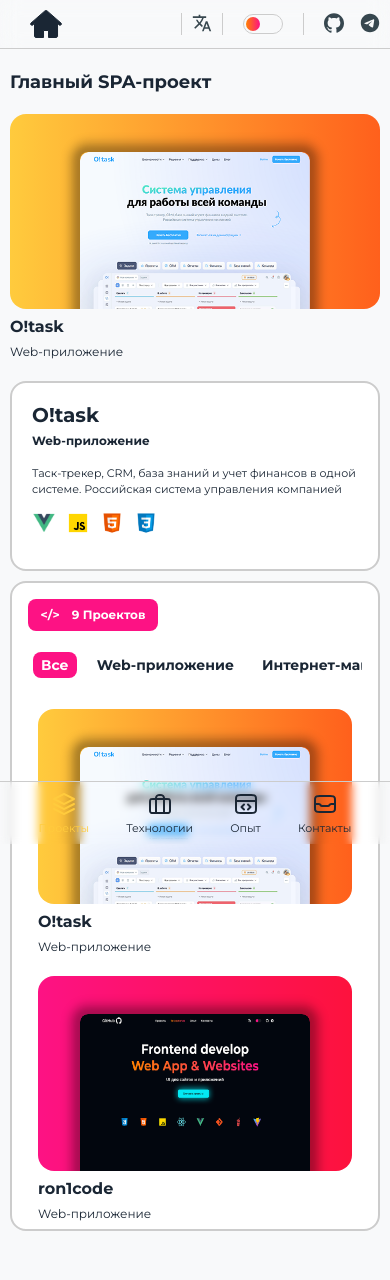
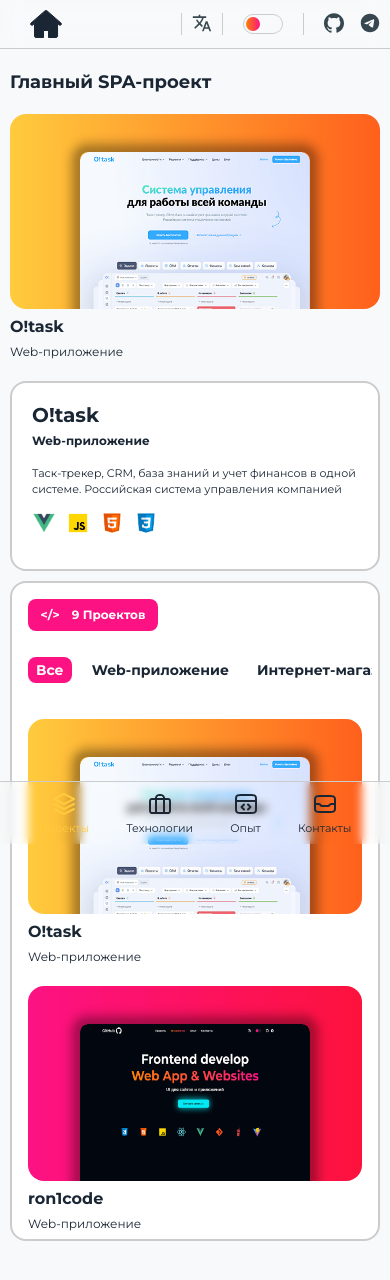
Before and after one commit to ron1ndev/ron1Code, a Vue app: page /projects in a window 390 px wide. Shown: the top 1280 px of the page. Built offline with nearby package versions, Linux system fonts and the light colour scheme.

Commit message:
fix style projects page

```diff
--- a/src/views/projects/projects.vue
+++ b/src/views/projects/projects.vue
@@ -218,7 +218,7 @@
                   {{ tab.title }}
               </li>
             </ul>
-            <div class="projects__content-list" :style="{paddingBottom: filteredProjects.length > 6 ? '100px' : null}">
+            <div class="projects__content-list" :style="{paddingBottom: filteredProjects.length > 2 ? '100px' : '10px'}">
 
 
             <ul class="projects__list">
--- a/src/views/projects/style.scss
+++ b/src/views/projects/style.scss
@@ -57,6 +57,7 @@
       box-shadow:0px 0px 20px 5px rgba($color: #FD1284, $alpha: 0.5);
       color: #fff;
       margin-bottom: 16px;
+      margin-left: 10px;
       span{
         margin-left: 12px;
       }
@@ -65,9 +66,9 @@
   &__main{
     max-width: 860px;
     min-width: 860px;
-    height: 650px;
+    height: 660px;
     background: var(--projects-content-bg);
-    padding: 16px;
+    padding: 16px 6px;
     border-radius: 16px;
     border: 2px solid var(--main-border-bg);
     overflow: hidden;
@@ -108,8 +109,7 @@
     display: flex;
     align-items:center;
     gap: 12px;
-    padding: 5px;
-    border-radius:16px;
+    padding: 10px 10px;
     margin-bottom: 16px;
 
   @media (max-width:600px) {
@@ -132,6 +132,10 @@
       border-color: #FD1284;
       background: #FD1284;
        box-shadow:0px 0px 20px 5px rgba($color: #FD1284, $alpha: 0.5);
+
+    @media (max-width:776px) {
+      box-shadow:0px 0px 10px 3px rgba($color: #FD1284, $alpha: 0.5);
+    }
 
     }
   }
```
